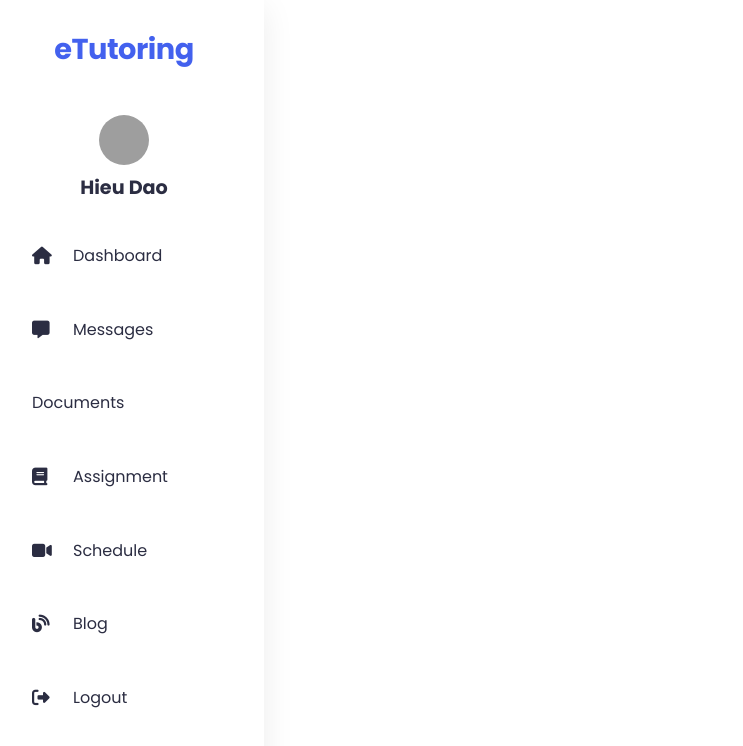
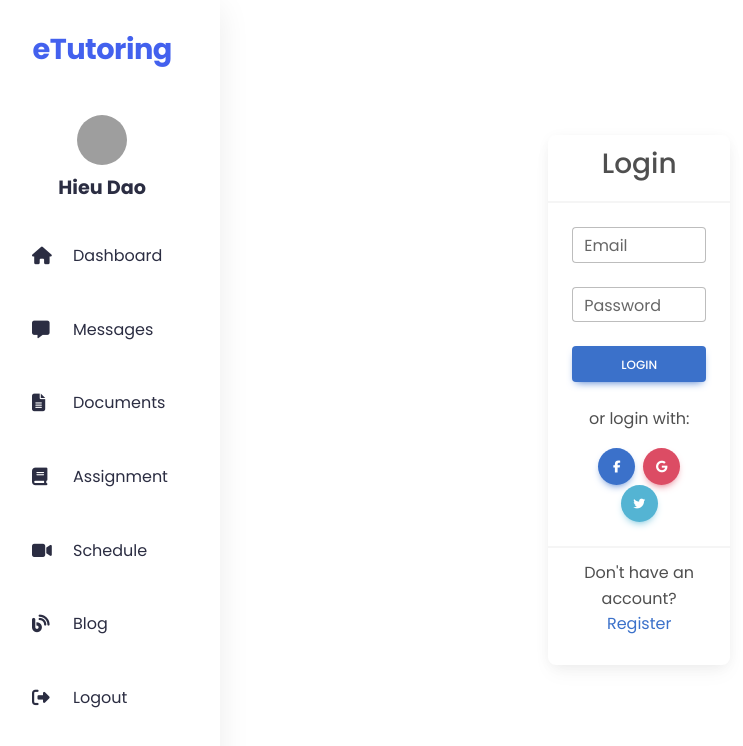
Before and after one commit to quanlagch211111/Enterprise_Poormans, a React (Create React App) app in the folder Frontend/: page /login in a window 1280 px wide. Shown: the top 746 px of the page, without its empty margins (16-759 px from the left). Built offline with nearby package versions, Linux system fonts and the light colour scheme; grey boxes are pictures that could not be loaded; what @mobiscroll/react would draw is missing.

Commit message:
Login page

```diff
--- a/Frontend/src/App.jsx
+++ b/Frontend/src/App.jsx
@@ -8,6 +8,7 @@ import Nav from "./components/Nav";
 import { Document } from "./views/Document/Document";
 import Calender from "./views/Calender/Calender";
 import Assignment from "./views/Assignment/Assignment";
+import { Login } from "./views/Login/Login";
 
 function App() {
   return (
@@ -20,6 +21,7 @@ function App() {
         <Route path="/assignment" element={<Assignment />} />
         <Route path="/schedule" element={<Calender />} />
         <Route path="/blog" element={<Blog />} />
+        <Route path="/login" element={<Login />} />
       </Routes>
     </BrowserRouter>
   );
--- a/Frontend/src/components/Nav.jsx
+++ b/Frontend/src/components/Nav.jsx
@@ -30,6 +30,7 @@ class Nav extends React.Component {
             Messages
           </NavLink>
           <NavLink to="/document" className="nav-item">
+            <i className="fas fa-file-alt"></i>
             Documents
           </NavLink>
           {role === "ADMIN" && (
--- /dev/null
+++ b/Frontend/src/views/Login/Login.jsx
@@ -0,0 +1,78 @@
+import React, { useState } from "react";
+import {
+  MDBContainer,
+  MDBCol,
+  MDBRow,
+  MDBInput,
+  MDBBtn,
+  MDBIcon,
+  MDBCard,
+  MDBCardBody,
+  MDBCardHeader,
+  MDBCardFooter,
+} from "mdb-react-ui-kit";
+
+export const Login = () => {
+  const [email, setEmail] = useState("");
+  const [password, setPassword] = useState("");
+
+  const handleLogin = () => {
+    // Logic for handling login
+  };
+
+  return (
+
+    <MDBContainer
+      fluid
+      className="d-flex align-items-center justify-content-center vh-100"
+    >
+      <MDBRow>
+        <MDBCol md="6">
+          <MDBCard>
+            <MDBCardHeader className="text-center">
+              <h3>Login</h3>
+            </MDBCardHeader>
+            <MDBCardBody>
+              <MDBInput
+                label="Email"
+                id="email"
+                type="email"
+                value={email}
+                onChange={(e) => setEmail(e.target.value)}
+                className="mb-4"
+              />
+              <MDBInput
+                label="Password"
+                id="password"
+                type="password"
+                value={password}
+                onChange={(e) => setPassword(e.target.value)}
+                className="mb-4"
+              />
+              <MDBBtn onClick={handleLogin} className="w-100 mb-4">
+                Login
+              </MDBBtn>
+              <div className="text-center">
+                <p>or login with:</p>
+                <MDBBtn floating color="primary" className="mx-1">
+                  <MDBIcon fab icon="facebook-f" />
+                </MDBBtn>
+                <MDBBtn floating color="danger" className="mx-1">
+                  <MDBIcon fab icon="google" />
+                </MDBBtn>
+                <MDBBtn floating color="info" className="mx-1">
+                  <MDBIcon fab icon="twitter" />
+                </MDBBtn>
+              </div>
+            </MDBCardBody>
+            <MDBCardFooter className="text-center">
+              <p>
+                Don't have an account? <a href="/register">Register</a>
+              </p>
+            </MDBCardFooter>
+          </MDBCard>
+        </MDBCol>
+      </MDBRow>
+    </MDBContainer>
+  );
+};
```
